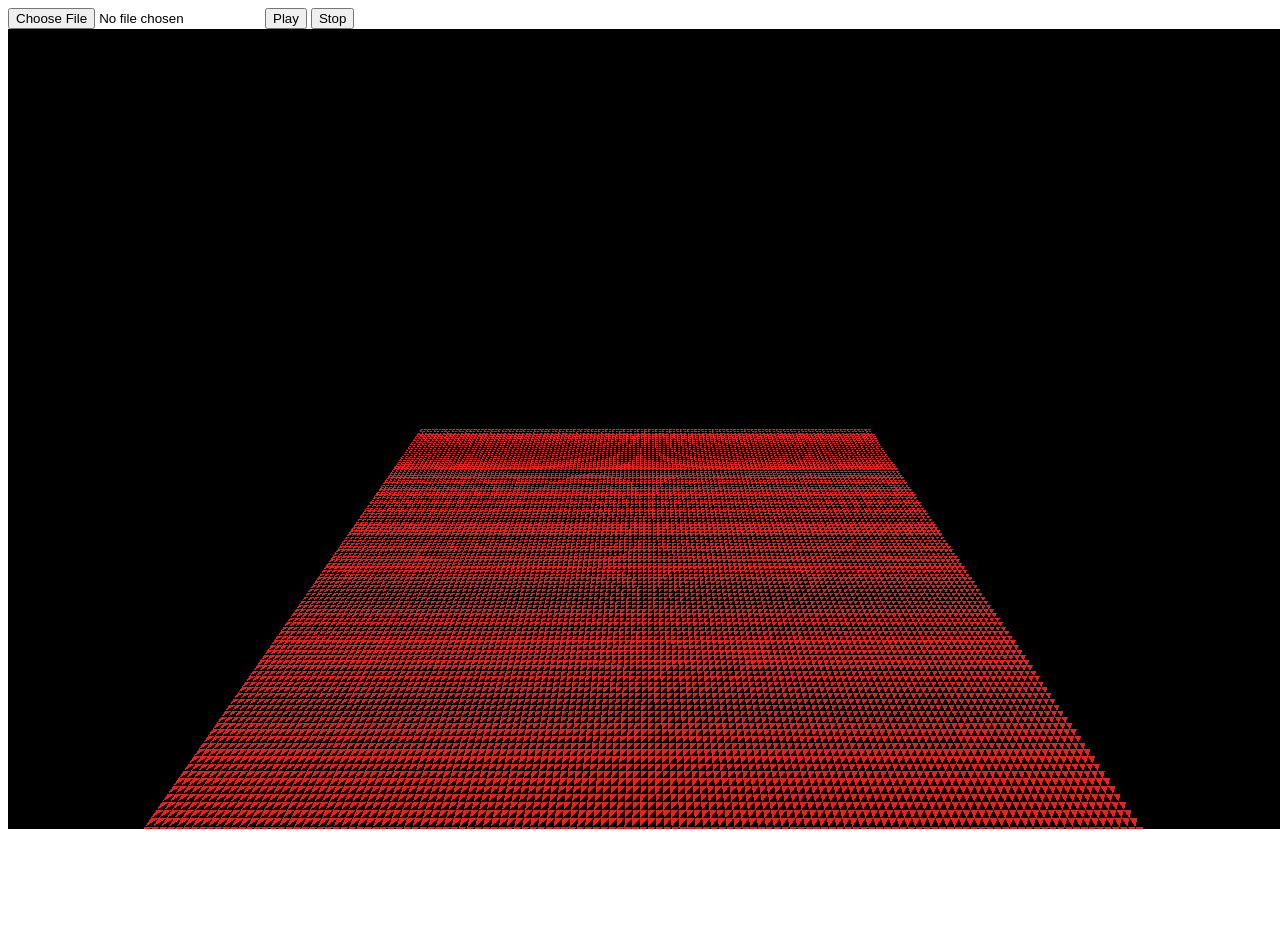
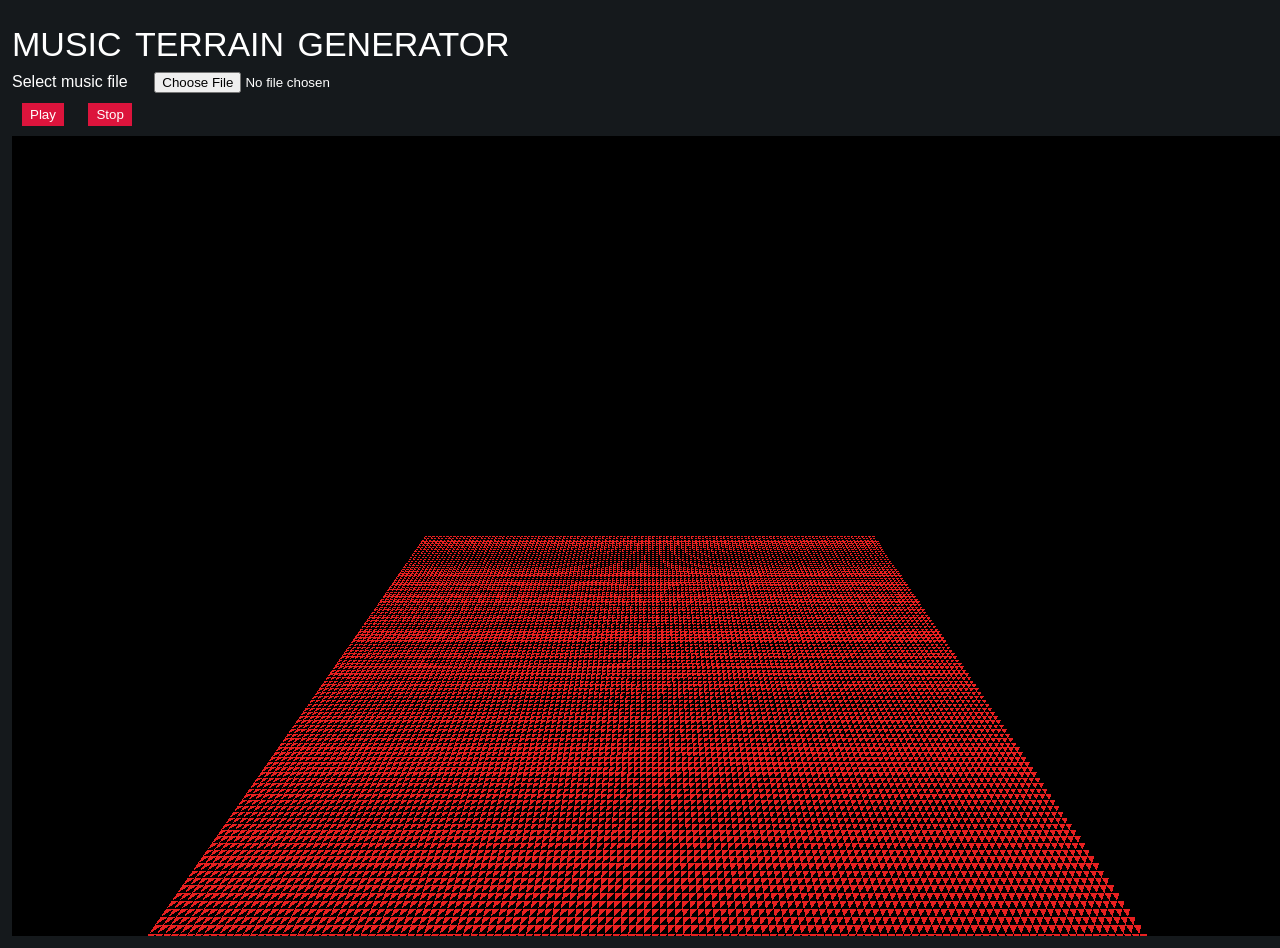
Before and after one commit to AbhilashJN/music-terrain-generator, a website: page index.html in a window 1280 px wide. Before the commit the page ends 837 px from the top, so only its background shows below. Drawn offline with Linux system fonts and the light colour scheme; animation ran at ten frames a second.

Commit message:
minor refactor

```diff
--- a/audioAnalyzer.js
+++ b/audioAnalyzer.js
@@ -51,7 +51,10 @@ window.onload=()=>{
     document.querySelector('#play').addEventListener('click',()=>{
         // fetchSample(audioUrl);
         if(selectedFile){
-            const audioBuffer = audioContext.decodeAudioData(selectedFile).then(playAudio)
+            const audioBuffer = audioContext.decodeAudioData(selectedFile).then(playAudio).catch(()=>
+            {
+                alert("Cannot play file. Select the file again or try a different file.")
+            })
         }
     }
     );
--- a/index.html
+++ b/index.html
@@ -1,13 +1,51 @@
 <html>
+
 <head>
 </head>
+<style>
+    body {
+        font-family: sans-serif;
+        padding: 4px;
+        background-color: #15191C;
+        color: white;
+
+    }
+
+    .bgdiv {
+        padding: 0;
+
+    }
+
+    .title {
+        font-variant: small-caps;
+        padding: 0 0 5px 0;
+        font-weight: 300;
+        font-size: 300%;
+        /* background-color: red; */
+        margin: 0;
+    }
+
+    .btn {
+        background-color: crimson;
+        color: white;
+        border: 0;
+        padding: 4px 8px;
+        margin: 10px;
+        cursor: pointer;
+    }
+</style>
+
 <body>
+    <p class="title">music terrain generator</p>
+    Select music file &nbsp;&nbsp;&nbsp;&nbsp;
     <input id="audio-file" type="file" accept="audio/*" />
-        <button id="play">Play</button>
-        <button id="stop">Stop</button>
+    <br />
+    <button id="play" class="btn">Play</button>
+    <button id="stop" class="btn">Stop</button>
     <script src="three.min.js"></script>
     <script src="perlin.js"></script>
     <script src="audioAnalyzer.js"></script>
     <script src="terrain.js"></script>
 </body>
+
 </html>
```
Lines whose indentation alone changed are shown as unchanged.
